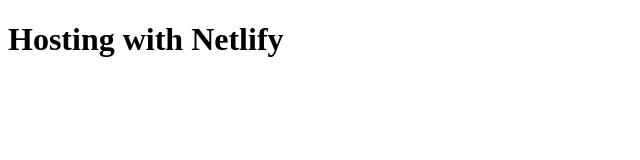
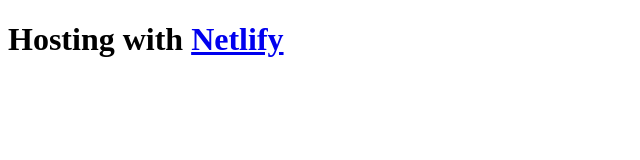
Before and after one commit to RJP2024/My-WeatherApp_Project1, a plain HTML site: page index.html in a window 1280 px wide. Shown: the whole page, without its empty margins (0-640 px from the left). Drawn offline with Linux system fonts and the light colour scheme.

Commit message:
Added Netlify link

```diff
--- a/index.html
+++ b/index.html
@@ -8,7 +8,7 @@
 </head>
 <body>
     <h1>
-        Hosting with Netlify
+        Hosting with <a href="https://www.netlify.com">Netlify</a>
     </h1>
     <script src="script.js"></script>
 </body>
```
